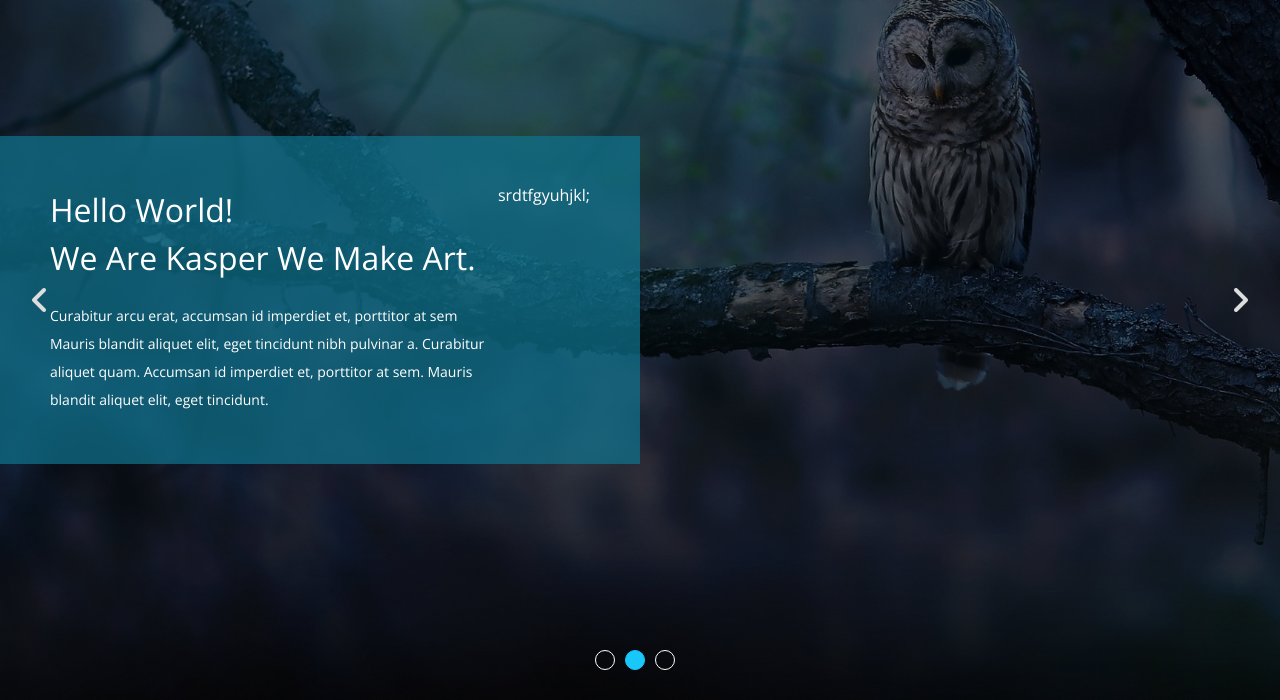
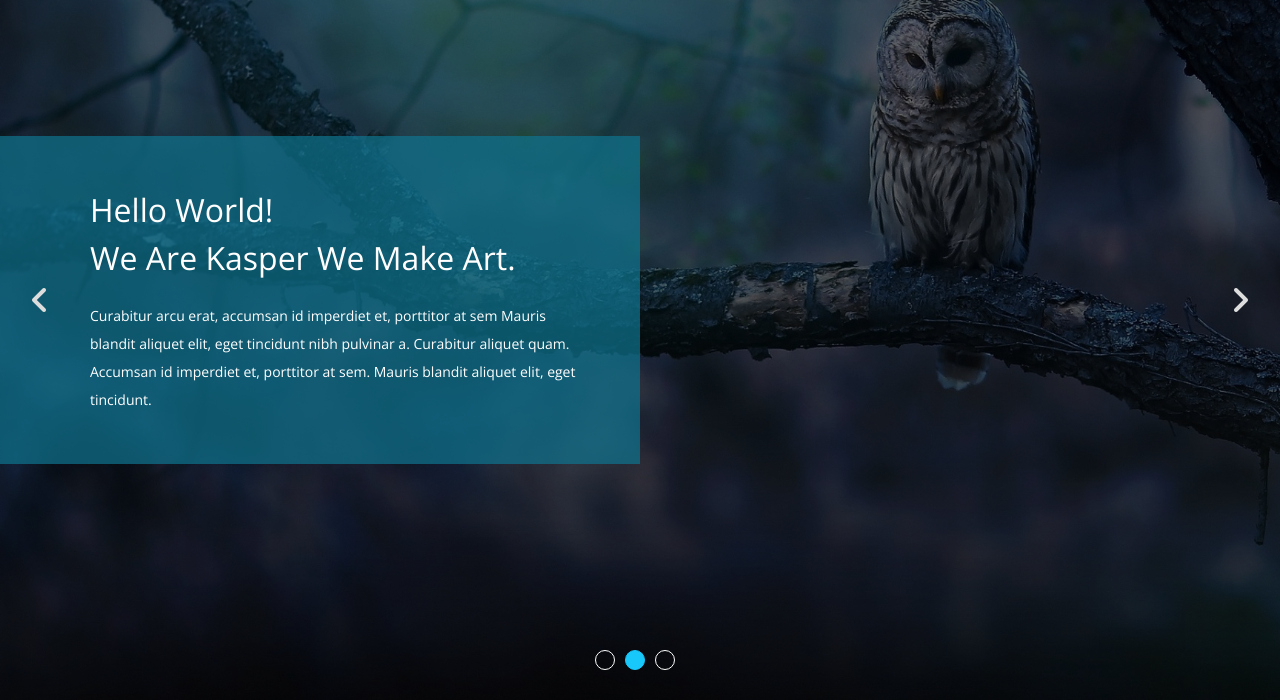
Before and after one commit to mohamed-SaberA2/HTML_And_CSS_Template_Two, a plain HTML site: page index.html in a window 1280 px wide. Shown: the part 100-800 px from the top of the page. Drawn offline with nearby package versions, Linux system fonts and the light colour scheme.

Commit message:
Update index.html

```diff
--- a/index.html
+++ b/index.html
@@ -59,7 +59,7 @@
           nibh pulvinar a. Curabitur aliquet quam. Accumsan id imperdiet et, porttitor at sem. Mauris blandit aliquet
           elit, eget tincidunt.
         </p>
-        </div>srdtfgyuhjkl;
+        </div>
       </div>
       <i class="fas fa-angle-left change-background fa-2x"></i>
       <i class="fas fa-angle-right change-background fa-2x"></i>
```
